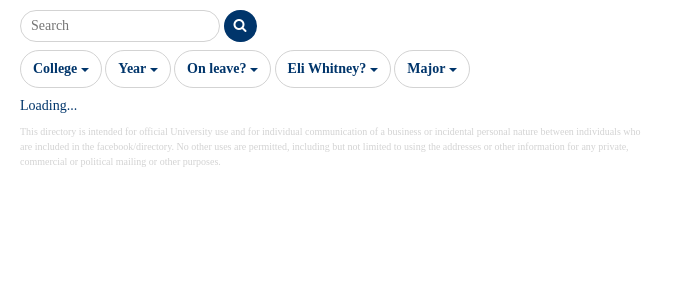
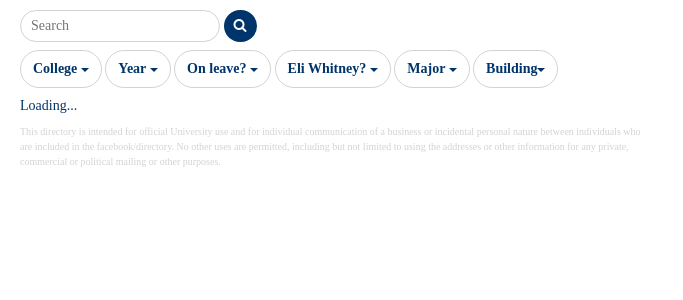
Before and after one commit to Yalies/api, a Flask app: template app/templates/index.html in a window 1280 px wide. Shown: the part 108-408 px from the top of the page, without its empty margins (0-683 px from the left). Run offline with Flask 2, Linux system fonts and the light colour scheme; the template is opened without the code that fills it, so the values that code supplies are empty; parts of the project's set-up code (start-up, migrations or seed data) failed here and were passed over; some web fonts are replaced.

Commit message:
Re-add building codes filter

```diff
--- a/app/routes.py
+++ b/app/routes.py
@@ -52,7 +52,6 @@ def index():
         'Timothy Dwight',
         'Trumbull',
     ]
-    """
     building_codes = {
         '': 'Off Campus',
         'BM': 'Bingham Hall',
@@ -77,7 +76,6 @@ def index():
         'TD': 'Timothy Dwight',
         'TC': 'Trumbull',
     }
-    """
     current_year = datetime.date.today().year
     years = list(range(current_year, current_year + 5))
     years.append('')
@@ -96,7 +94,7 @@ def index():
     rooms = untuple(rooms)
     """
     return render_template('index.html', colleges=colleges,
-                           years=years, leave=leave, eli_whitney=eli_whitney, majors=majors)
+                           years=years, leave=leave, eli_whitney=eli_whitney, majors=majors, building_codes=building_codes)
                            #building_codes=building_codes, entryways=entryways, floors=floors, suites=suites, rooms=rooms, states=states
 
 
--- a/app/templates/index.html
+++ b/app/templates/index.html
@@ -10,6 +10,17 @@
         {% with name = "leave", items = leave, header = "On leave?" %}{% include "_section.html" %}{% endwith %}
         {% with name = "eli_whitney", items = eli_whitney, header = "Eli Whitney?" %}{% include "_section.html" %}{% endwith %}
         {% with name = "major", items = majors %}{% include "_section.html" %}{% endwith %}
+        <section id="building_code" class="collapsed">
+            <h4>Building</h4>
+            <label>
+                <input type="checkbox" name="building_code-all"> All
+            </label>
+            {% for building_code, building in building_codes.items() %}
+            <label>
+                <input type="checkbox" name="{{ building_code }}"> {{ building }}
+            </label>
+            {% endfor %}
+        </section>
     </div>
 </div>
 <div id="empty">No matching students found.</div>
```
